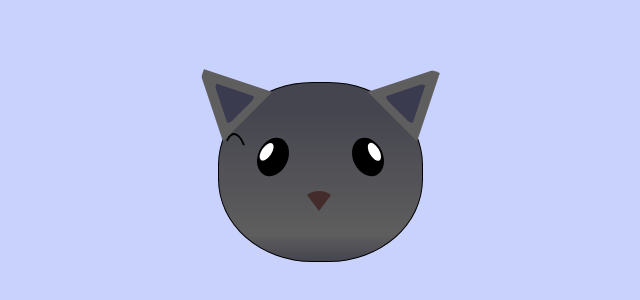
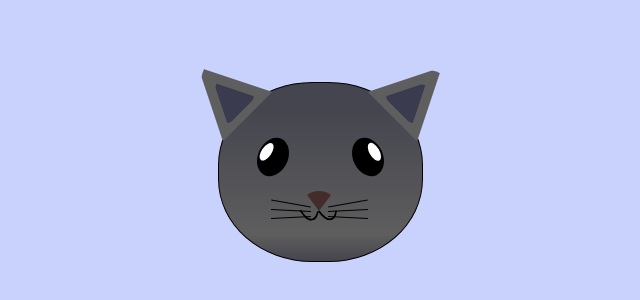
Before and after one commit to Franchiko/Painting-a-Cat, a plain HTML site: page index.html in a window 1280 px wide. Shown: the part 228-528 px from the top of the page, without its empty margins (320-960 px from the left). Drawn offline with Linux system fonts and the light colour scheme.

Commit message:
Load Updates

```diff
--- a/index.html
+++ b/index.html
@@ -4,6 +4,7 @@
     <meta charset="UTF-8">
     <meta name="viewport" content="width=device-width, initial-scale=1.0">
     <link rel="stylesheet" href="./styles.css">
+    <link rel="shortcut icon" href="./Captura de Pantalla 2026-02-28 a la(s) 00.30.13.png" type="image/x-icon">
     <title>fCC Cat Painting</title>
 </head>
 <body>
@@ -33,6 +34,18 @@
                 <div class="cat-mouth-line-left"></div>
                 <div class="cat-mouth-line-right"></div>
             </div>
+            <div class="cat-whiskers">
+                <div class="cat-whiskers-left">
+                    <div class="cat-whisker-left-top"></div>
+                    <div class="cat-whisker-left-middle"></div>
+                    <div class="cat-whisker-left-bottom"></div>
+                </div>
+                <div class="cat-whiskers-right">
+                    <div class="cat-whisker-right-top"></div>
+                    <div class="cat-whisker-right-middle"></div>
+                    <div class="cat-whisker-right-bottom"></div>
+                </div>
+            </div>
         </div>
     </main>
 </body>
--- a/styles.css
+++ b/styles.css
@@ -143,3 +143,71 @@ body {
     border-color: black transparent transparent transparent;
     border-radius: 190%/190px 150px 0 0;
 }
+
+.cat-mouth-line-left {
+    position: absolute;
+    top: 88px;
+    left: 74px;
+    transform: rotate(170deg);
+}
+
+.cat-mouth-line-right {
+    position: absolute;
+    top: 88px;
+    left: 91px;
+    transform: rotate(165deg);
+}
+
+.cat-whiskers-left div {
+    width: 40px;
+    height: 1px;
+    background-color: #000;
+}
+
+.cat-whiskers-right div {
+    width: 40px;
+    height: 1px;
+    background-color: #000;
+}
+
+.cat-whisker-left-top {
+    position: absolute;
+    top: 120px;
+    left: 52px;
+    transform: rotate(10deg);
+}
+
+.cat-whisker-left-middle {
+    position: absolute;
+    top: 127px;
+    left: 52px;
+    transform: rotate(3deg);
+}
+
+.cat-whisker-left-bottom {
+    position: absolute;
+    top: 134px;
+    left: 52px;
+    transform: rotate(-3deg);
+}
+
+.cat-whisker-right-top {
+    position: absolute;
+    top: 120px;
+    left: 109px;
+    transform: rotate(-10deg);
+}
+
+.cat-whisker-right-middle {
+    position: absolute;
+    top: 127px;
+    left: 109px;
+    transform: rotate(-3deg);
+}
+
+.cat-whisker-right-bottom {
+    position: absolute;
+    top: 134px;
+    left: 109px;
+    transform: rotate(3deg);
+}
```
Also changed, not shown: Captura de Pantalla 2026-02-28 a la(s) 00.30.13.png (added).
